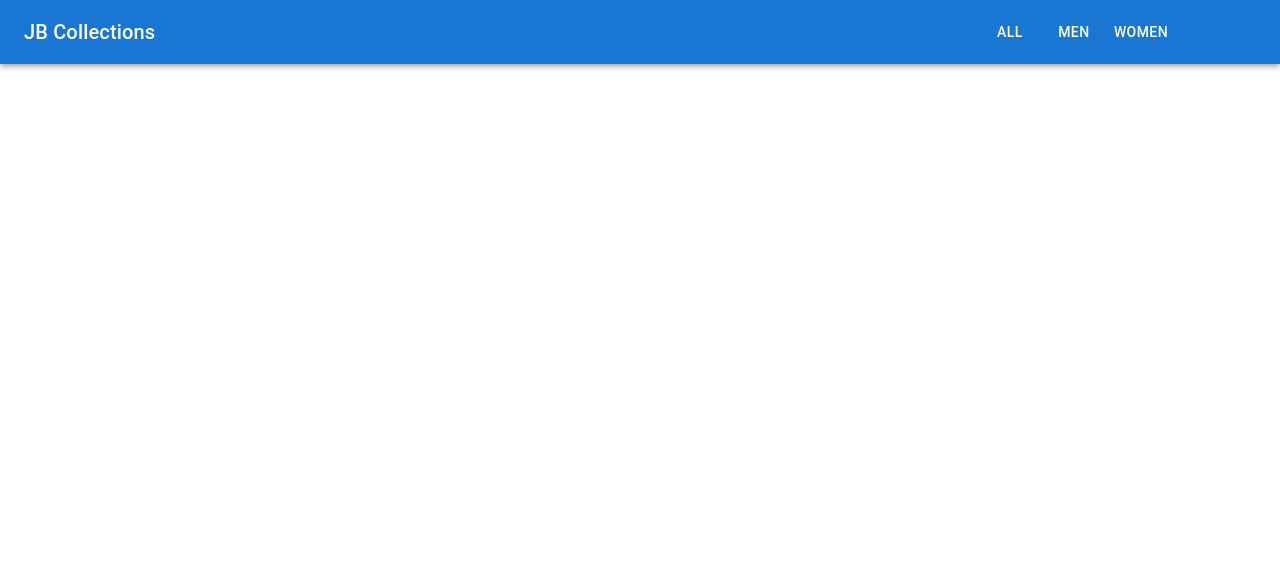
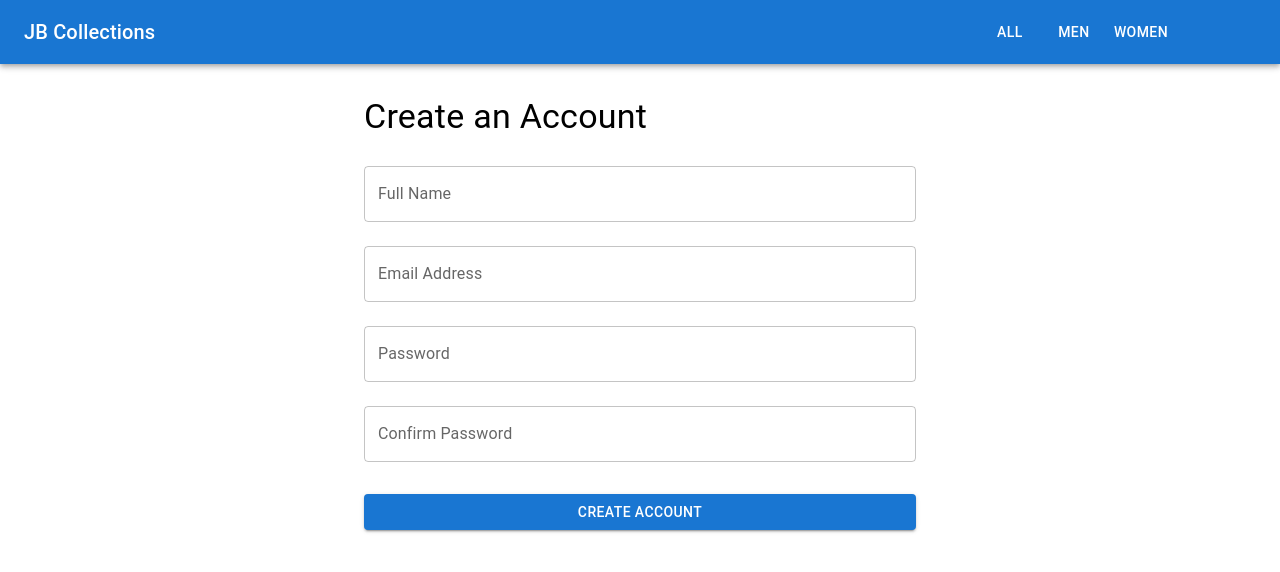
Before and after one commit to mosesmbuthia/jb-collections, a React (Vite) app: page /create-account in a window 1280 px wide. Shown: the top 572 px of the page. Built offline with nearby package versions, Linux system fonts and the light colour scheme; some icons are missing.

Commit message:
build the create account page

```diff
--- a/src/App.jsx
+++ b/src/App.jsx
@@ -1,9 +1,11 @@
 import React from 'react';
 import './index.css';
-
 import { BrowserRouter as Router, Routes, Route } from 'react-router-dom';
 import Navbar from './components/navbar/navbar';
 import Home from './components/pages/home';
+import Account from './components/pages/account';
+
+
 // import MenClothing from './pages/MenClothing';
 // import WomenClothing from './pages/WomenClothing';
 // import ProductDetail from './pages/ProductDetail';
@@ -17,10 +19,13 @@ function App() {
       <Navbar />
       <Routes>
         <Route path="/" element={<Home />} />
+        <Route path="/create-account" element={<Account />} />
+
+
         {/* <Route path="/men" element={<MenClothing />} />
         <Route path="/women" element={<WomenClothing />} />
         <Route path="/product/:id" element={<ProductDetail />} />
-        <Route path="/create-account" element={<CreateAccount />} />
+
         <Route path="/cart" element={<Cart />} /> */}
       </Routes>
     </Router>
--- /dev/null
+++ b/src/components/pages/account.jsx
@@ -0,0 +1,114 @@
+import React from 'react'
+import {Container, Box, Typography, TextField, Button, Alert} from '@mui/material';
+import { useState } from 'react';
+import { useNavigate } from 'react-router-dom';
+
+function createAccount() {
+  const [formData, setFormData] = useState({
+    name: '',
+    email: '',
+    password:'',
+    confirmPassword: ''
+  });
+  const [error, setError] = useState();
+  const handleChange = (e) => {
+    setFormData({
+      ...formData,
+      [e.target.name]: e.target.value
+    });
+  };
+
+  const handleSubmit = (e) => {
+    e.preventDefault();
+
+
+    if (!formData.name || !formData.email || !formData.password) {
+      setError('All fields are required');
+      return;
+    }
+
+    if (formData.password !== formData.confirmPassword) {
+      setError('Passwords do not match');
+      return;
+    }
+
+
+    createAccount({
+      name: formData.name,
+      email: formData.email
+
+    });
+
+    // will edit this to redirect to login page after succesfully creating an account
+    navigate('/');
+  };
+
+  return (
+    <Container  maxWidth="sm">
+          <Box sx={{ my: 4 }}>
+            <Typography variant="h4" component="h1" gutterBottom>
+              Create an Account
+            </Typography>
+
+            {error && <Alert severity="error" sx={{ mb: 2 }}>{error}</Alert>}
+
+            <form value="submit" onSubmit={handleSubmit}>
+              <TextField
+                label="Full Name"
+                variant="outlined"
+                fullWidth
+                margin="normal"
+                name="name"
+                value={formData.name}
+                onChange={handleChange}
+              />
+
+              <TextField
+                label="Email Address"
+                variant="outlined"
+                fullWidth
+                margin="normal"
+                type="email"
+                name="email"
+                value={formData.email}
+                onChange={handleChange}
+              />
+
+              <TextField
+                label="Password"
+                variant="outlined"
+                fullWidth
+                margin="normal"
+                type="password"
+                name="password"
+                value={formData.password}
+                onChange={handleChange}
+              />
+
+              <TextField
+                label="Confirm Password"
+                variant="outlined"
+                fullWidth
+                margin="normal"
+                type="password"
+                name="confirmPassword"
+                value={formData.confirmPassword}
+                onChange={handleChange}
+              />
+
+              <Button
+                type="submit"
+                variant="contained"
+                color="primary"
+                fullWidth
+                sx={{ mt: 3 }}
+              >
+                Create Account
+              </Button>
+            </form>
+          </Box>
+        </Container>
+  )
+}
+
+export default createAccount
```
Also changed, not shown: src/main.jsx (+7 -6 lines).
